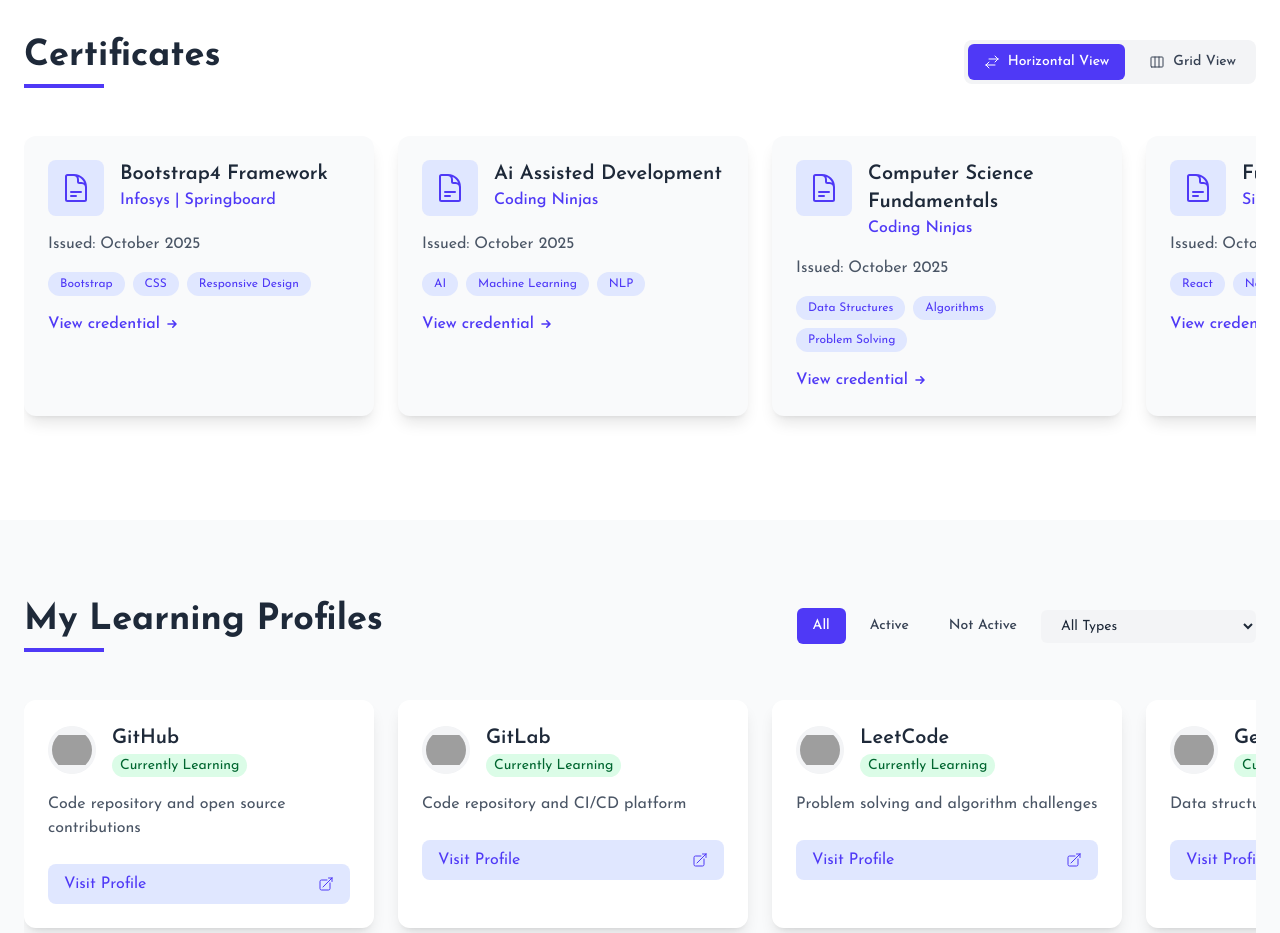
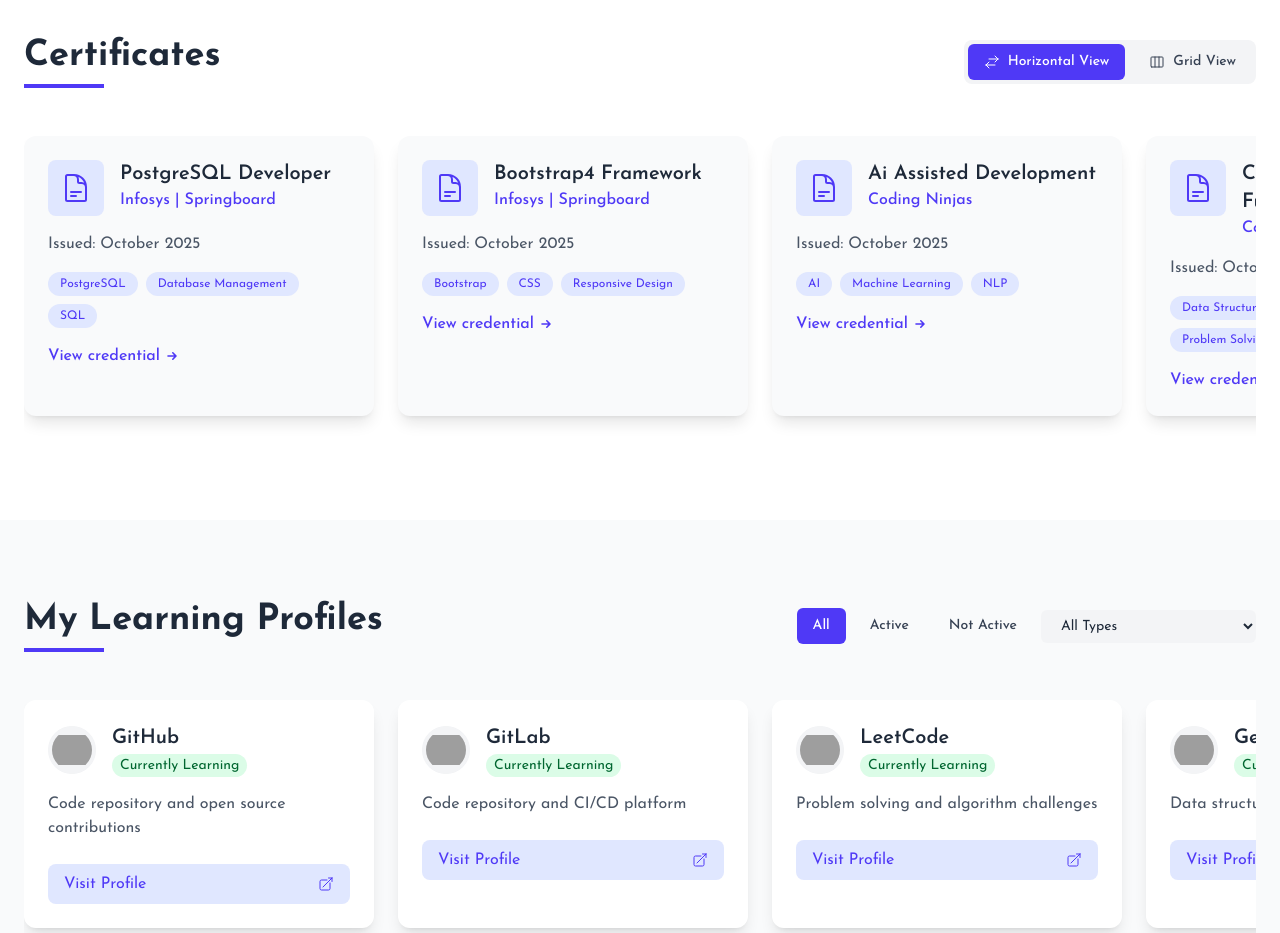
Before and after one commit to imanchalsingh/PORTFOLiO, a React (Vite) app: page / in a window 1280 px wide. Shown: the part 5100-6033 px from the top of the page. Built offline with nearby package versions, Linux system fonts and the light colour scheme; grey boxes are pictures that could not be loaded; a web font is replaced by a local one.

Commit message:
updated and commits.

```diff
--- a/src/components/Certificates.jsx
+++ b/src/components/Certificates.jsx
@@ -29,13 +29,23 @@
 import ai_assiated from "./certificates/ai-assited.png";
 import cs_fundamentals from "./certificates/cs-fundamentals.png";
 import bootstrapccis from "./certificates/bootstrapccis.png";
+import postgresql from "./certificates/postgresql.png";
 
 const Certificates = () => {
   const [viewMode, setViewMode] = useState("horizontal"); // "horizontal" or "grid"
 
   const certificates = [
+     {
+      id: 1,
+      title: "PostgreSQL Developer",
+      issuer: "Infosys | Springboard",
+      date: "October 2025",
+      credentialLink: "#",
+      skills: ["PostgreSQL", "Database Management", "SQL"],
+      image: postgresql,
+    },
     {
-      id: 0,
+      id: 2,
       title: "Bootstrap4 Framework",
       issuer: "Infosys | Springboard",
       date: "October 2025",
@@ -44,7 +54,7 @@
       image: bootstrapccis,
     },
     {
-      id: 1,
+      id: 3,
       title: "Ai Assisted Development",
       issuer: "Coding Ninjas",
       date: "October 2025",
@@ -53,7 +63,7 @@
       image: ai_assiated,
     },
     {
-      id: 2,
+      id: 4,
       title: "Computer Science Fundamentals",
       issuer: "Coding Ninjas",
       date: "October 2025",
@@ -62,7 +72,7 @@
       image: cs_fundamentals,
     },
     {
-      id: 3,
+      id: 5,
       title: "Full Stack Development",
       issuer: "SimpliLearn|Skillup",
       date: "October 2025",
@@ -71,7 +81,7 @@
       image: fullstacksl,
     },
     {
-      id: 4,
+      id: 6,
       title: "Express.js",
       issuer: "SimpliLearn|Skillup",
       date: "October 2025",
@@ -80,7 +90,7 @@
       image: expressjssl,
     },
     {
-      id: 5,
+      id: 7,
       title: "ChatGPT",
       issuer: "Coding Ninjas",
       date: "September 2025",
@@ -89,7 +99,7 @@
       image: chatgpt,
     },
     {
-      id: 5,
+      id: 8,
       title: "Web Development",
       issuer: "SoloLearn",
       date: "August 2024",
@@ -98,7 +108,7 @@
       image: webdev,
     },
     {
-      id: 6,
+      id: 9,
       title: "Front End Development",
       issuer: "SoloLearn",
       date: "October 2024",
@@ -107,7 +117,7 @@
       image: FrontendSololearn,
     },
     {
-      id: 7,
+      id: 10,
       title: "Problem Solving",
       issuer: "Hackerrank",
       date: "August 2024",
@@ -116,7 +126,7 @@
       image: problemsolvinghk,
     },
     {
-      id: 8,
+      id: 11,
       title: "JavaScript Basics",
       issuer: "Hackerrank",
       date: "August 2024",
@@ -125,7 +135,7 @@
       image: jshk,
     },
     {
-      id: 9,
+      id: 12,
       title: "AngularJS",
       issuer: "SoloLearn | Google",
       date: "August 2024",
@@ -134,7 +144,7 @@
       image: angular,
     },
     {
-      id: 10,
+      id: 13,
       title: "The Complete JavaScript Course 2024: From Zero to Expert!",
       issuer: "Udemy",
       date: "August 2024",
@@ -143,7 +153,7 @@
       image: jsudemy,
     },
     {
-      id: 11,
+      id: 14,
       title: "React Basic",
       issuer: "Hackerrank",
       date: "August 2024",
@@ -152,7 +162,7 @@
       image: Reacthk,
     },
     {
-      id: 12,
+      id: 15,
       title: "Introduction to C++",
       issuer: "SoloLearn",
       date: "June 2025",
@@ -161,7 +171,7 @@
       image: CppSololearn,
     },
     {
-      id: 13,
+      id: 16,
       title: "JavaScript Web Projects",
       issuer: "Udemy",
       date: "May 2024",
@@ -170,7 +180,7 @@
       image: udemyjs20project,
     },
     {
-      id: 14,
+      id: 17,
       title: "Introduction to JavaScript",
       issuer: "SoloLearn",
       date: "August 2024",
@@ -179,7 +189,7 @@
       image: jssololearn,
     },
     {
-      id: 15,
+      id: 18,
       title: "Python Basic",
       issuer: "Hackerrank",
       date: "August 2024",
@@ -188,7 +198,7 @@
       image: pythonBasichk,
     },
     {
-      id: 16,
+      id: 19,
       title: "Introduction to Python Programming",
       issuer: "SoloLearn",
       date: "September 2024",
@@ -197,7 +207,7 @@
       image: pythonsololearn,
     },
     {
-      id: 17,
+      id: 20,
       title: "Fundamentals of HTML5",
       issuer: "Coding Ninjas",
       date: "September 2025",
@@ -206,7 +216,7 @@
       image: FundamentalhtmlCN,
     },
     {
-      id: 18,
+      id: 21,
       title: "Fundamentals of CSS",
       issuer: "Coding Ninjas",
       date: "September 2025",
@@ -215,7 +225,7 @@
       image: FundamentalCSSCN,
     },
     {
-      id: 19,
+      id: 22,
       title: "CSS Bsics",
       issuer: "Hackerrank",
       date: "August 2024",
@@ -224,7 +234,7 @@
       image: csshk,
     },
     {
-      id: 20,
+      id: 23,
       title: "Introduction to HTML",
       issuer: "SoloLearn",
       date: "August 2024",
@@ -233,7 +243,7 @@
       image: html,
     },
     {
-      id: 21,
+      id: 24,
       title: "50 Projects in 50 Days - HTML, CSS & JavaScript",
       issuer: "Udemy",
       date: "May 2024",
@@ -242,7 +252,7 @@
       image: udemyhtmlcssjschallenge,
     },
     {
-      id: 22,
+      id: 25,
       title: "Build Responsive Real-World Websites with HTML and CSS",
       issuer: "Udemy",
       date: "May 2023",
```
Also changed, not shown: src/components/certificates/postgressql.png (added).
